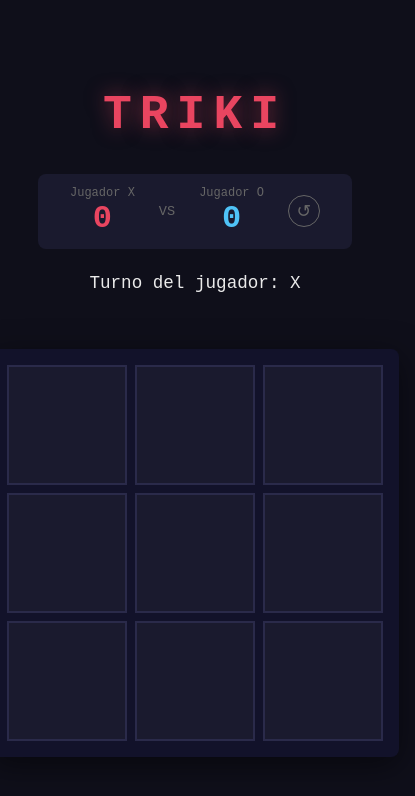
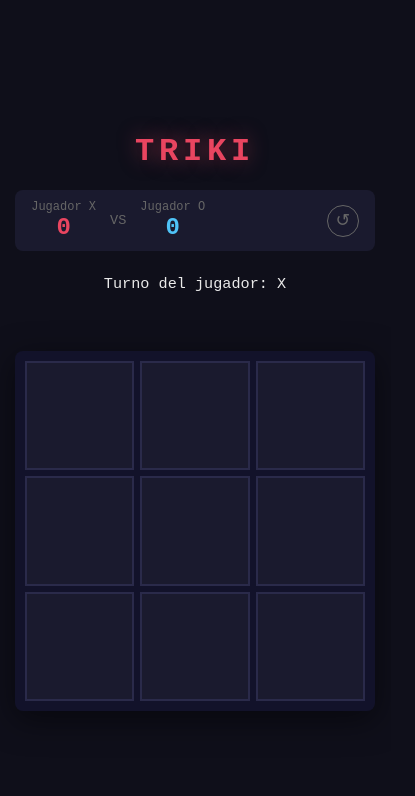
Before and after one commit to ADEP-123/TTriki-Udes, a React (Vite) app: page / in a window 390 px wide. Shown: the top 796 px of the page, 415 px wide, since content can reach past the window. Built offline with nearby package versions, Linux system fonts and the light colour scheme.

Commit message:
feat: :sparkles: haciendo la app responsiva

```diff
--- a/src/index.css
+++ b/src/index.css
@@ -28,7 +28,7 @@
   --secondary: #0f3460;
   --text: #eaeaea;
   --muted: #666;
-  --cell-size: 120px;
+  --cell-size: clamp(80px, 28vw, 120px);
   --gap: 8px;
 }
 
@@ -183,3 +183,48 @@ body {
   color: var(--primary);
   transform: rotate(-180deg);
 }
+
+/* ── Responsive ── */
+@media (max-width: 480px) {
+  .app__title {
+    font-size: 2rem;
+    letter-spacing: 0.3rem;
+    margin-bottom: 20px;
+  }
+
+  .scoreboard {
+    padding: 10px 16px;
+    gap: 14px;
+    width: 100%;
+    max-width: 360px;
+  }
+
+  .scoreboard__score {
+    font-size: 1.5rem;
+  }
+
+  .status-bar__message {
+    font-size: 0.95rem;
+  }
+
+  .board {
+    padding: 10px;
+    gap: 6px;
+  }
+
+  .square {
+    font-size: 2rem;
+  }
+
+  .btn-reset {
+    padding: 6px 18px;
+    font-size: 0.85rem;
+  }
+}
+
+@media (max-width: 360px) {
+  :root {
+    --cell-size: clamp(72px, 30vw, 90px);
+    --gap: 5px;
+  }
+}
```
